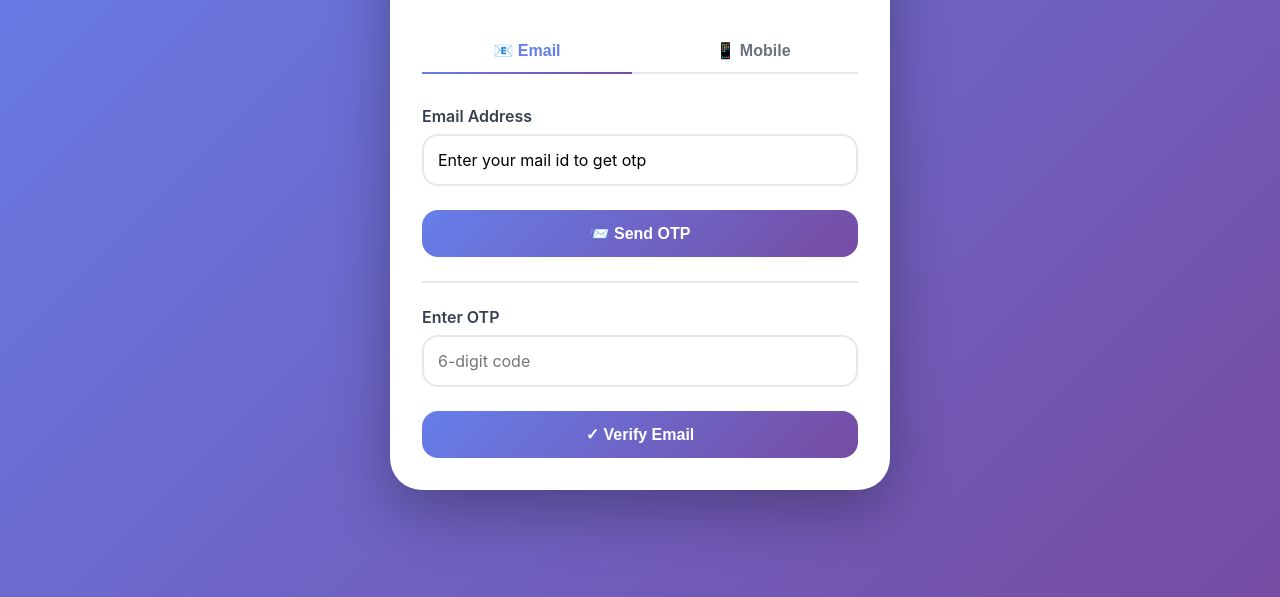
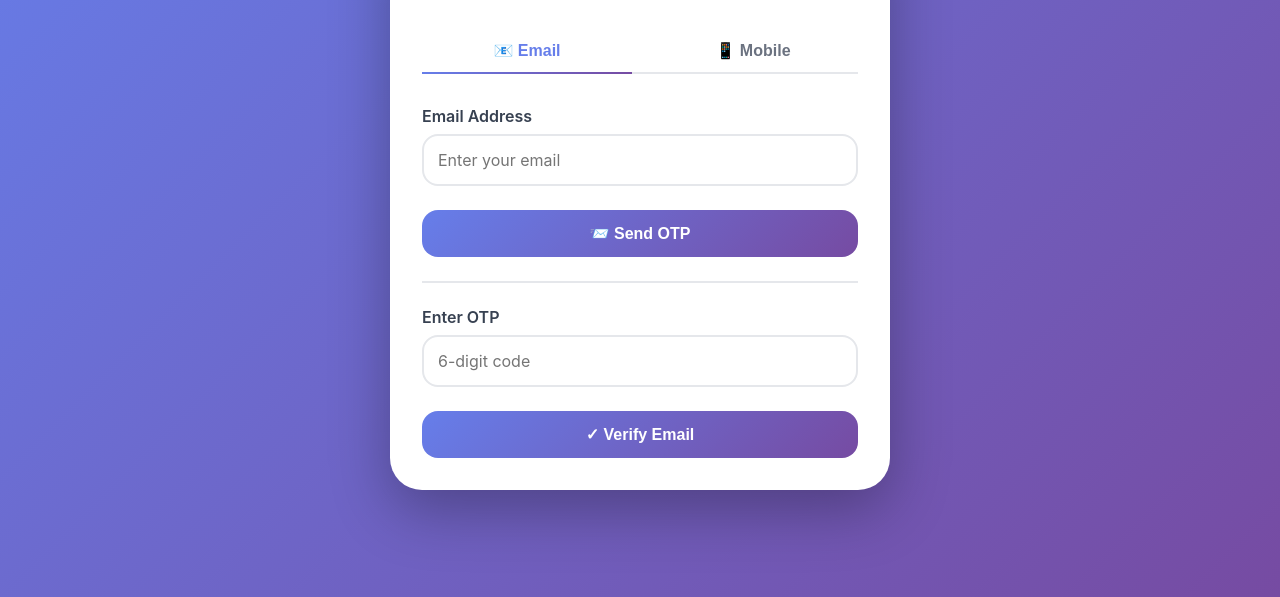
Before and after one commit to Karthikj9611/MailOTP, a website: page public/index.html in a window 1280 px wide. Shown: the part 203-800 px from the top of the page. Drawn offline with Linux system fonts and the light colour scheme.

Commit message:
Mail id value removed.

```diff
--- a/public/index.html
+++ b/public/index.html
@@ -205,7 +205,7 @@
     <div id="emailTab">
         <div class="form-group">
             <label>Email Address</label>
-            <input type="email" id="emailInput" placeholder="Enter your email" value="Enter your mail id to get otp">
+            <input type="email" id="emailInput" placeholder="Enter your email" value="">
         </div>
         <button onclick="sendEmailOTP()">📨 Send OTP</button>
 
```
